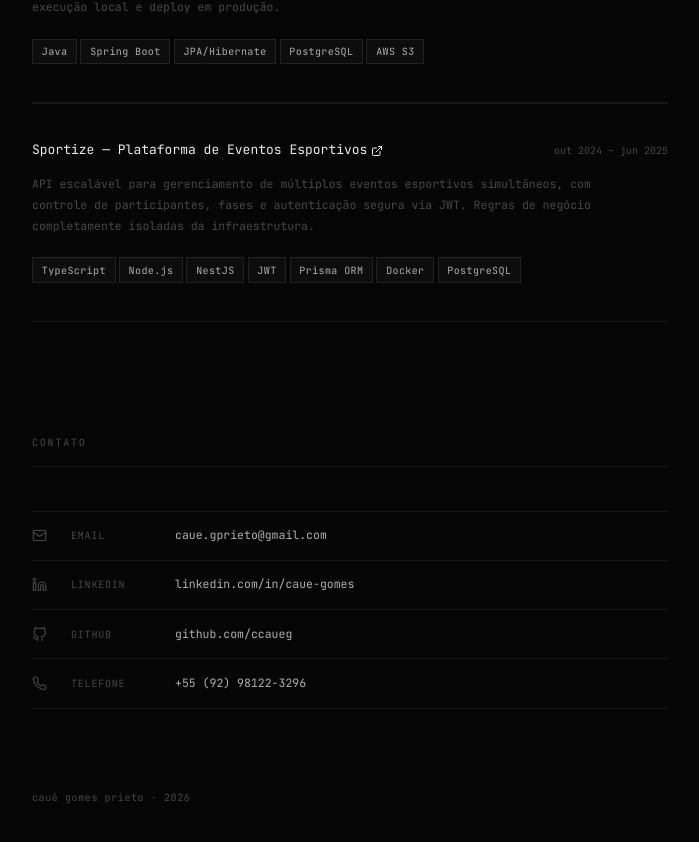
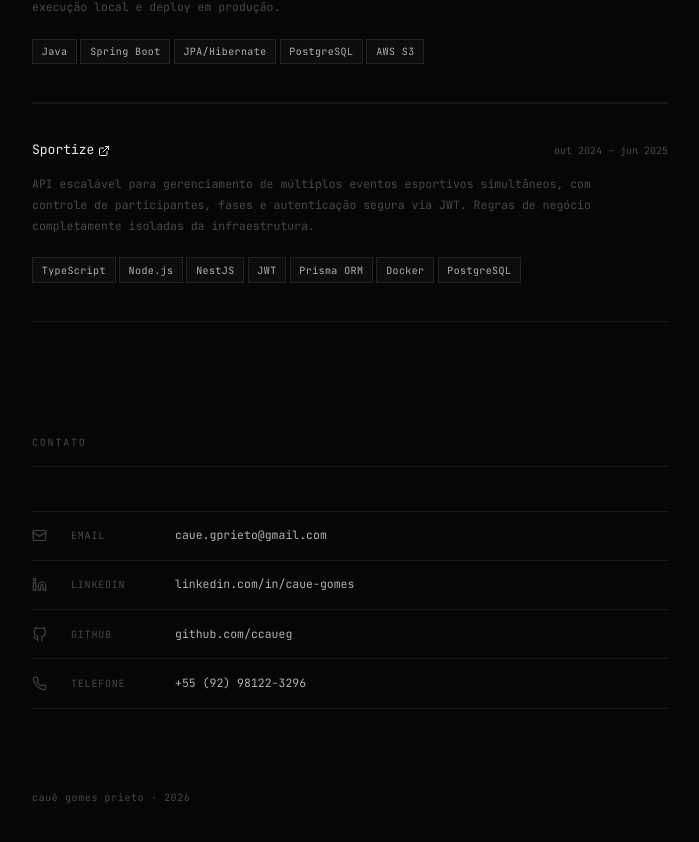
Before and after one commit to ccaueg/portfolio, a Next.js app: page / in a window 1280 px wide. Shown: the part 2453-3295 px from the top of the page, without its empty margins (290-989 px from the left). Built offline with nearby package versions, Linux system fonts and the light colour scheme.

Commit message:
fix: update project.ts

```diff
--- a/src/data/projects.ts
+++ b/src/data/projects.ts
@@ -29,7 +29,7 @@ export const projects: Project[] = [
     repoUrl: 'https://github.com/ccaueg/encurtador-url',
   },
   {
-    name: 'Sportize — Plataforma de Eventos Esportivos',
+    name: 'Sportize',
     description:
       'API escalável para gerenciamento de múltiplos eventos esportivos simultâneos, com controle de participantes, fases e autenticação segura via JWT. Regras de negócio completamente isoladas da infraestrutura.',
     tags: [
```
